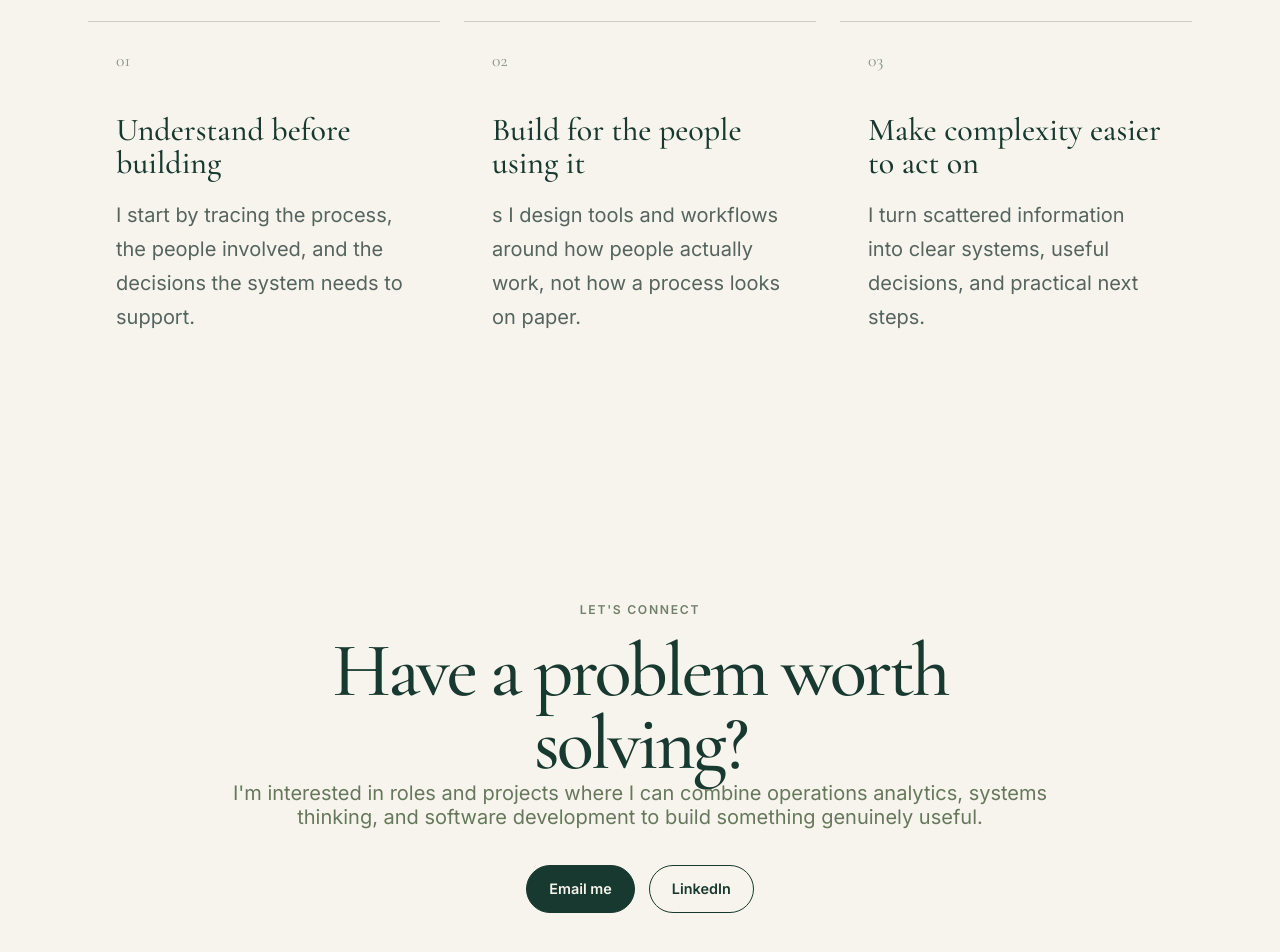
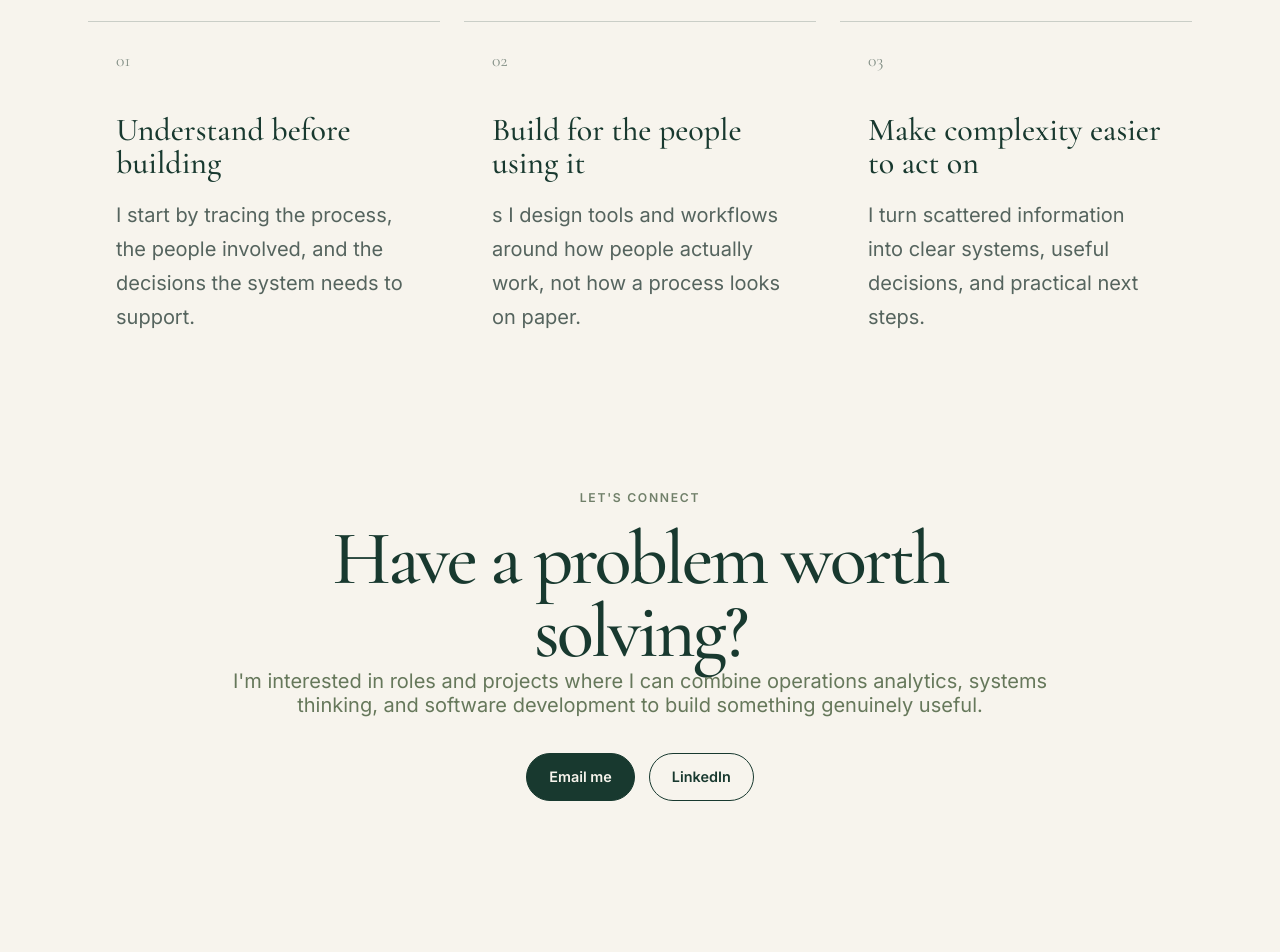
Before and after one commit to ddatasolutionsllc/kimberly-demaio-portfolio, a Next.js app: page / in a window 1280 px wide. Shown: the part 4115-5067 px from the top of the page. Built offline with nearby package versions, Linux system fonts and the light colour scheme.

Commit message:
Improved spacing between approach and contact sections

```diff
--- a/src/app/globals.css
+++ b/src/app/globals.css
@@ -498,7 +498,7 @@ p {
 .about-approach {
   width: min(1180px, calc(100% - 48px));
   margin: 0 auto;
-  padding: 96px 0 120px;
+  padding: 96px 0 64px;
 }
 
 .about-intro {
@@ -560,7 +560,7 @@ p {
 .contact-closing {
   width: min(1180px, calc(100% - 48px));
   margin: 0 auto;
-  padding: 120px 0;
+  padding: 64px 0 120px;
   text-align: center;
 }
 
```
